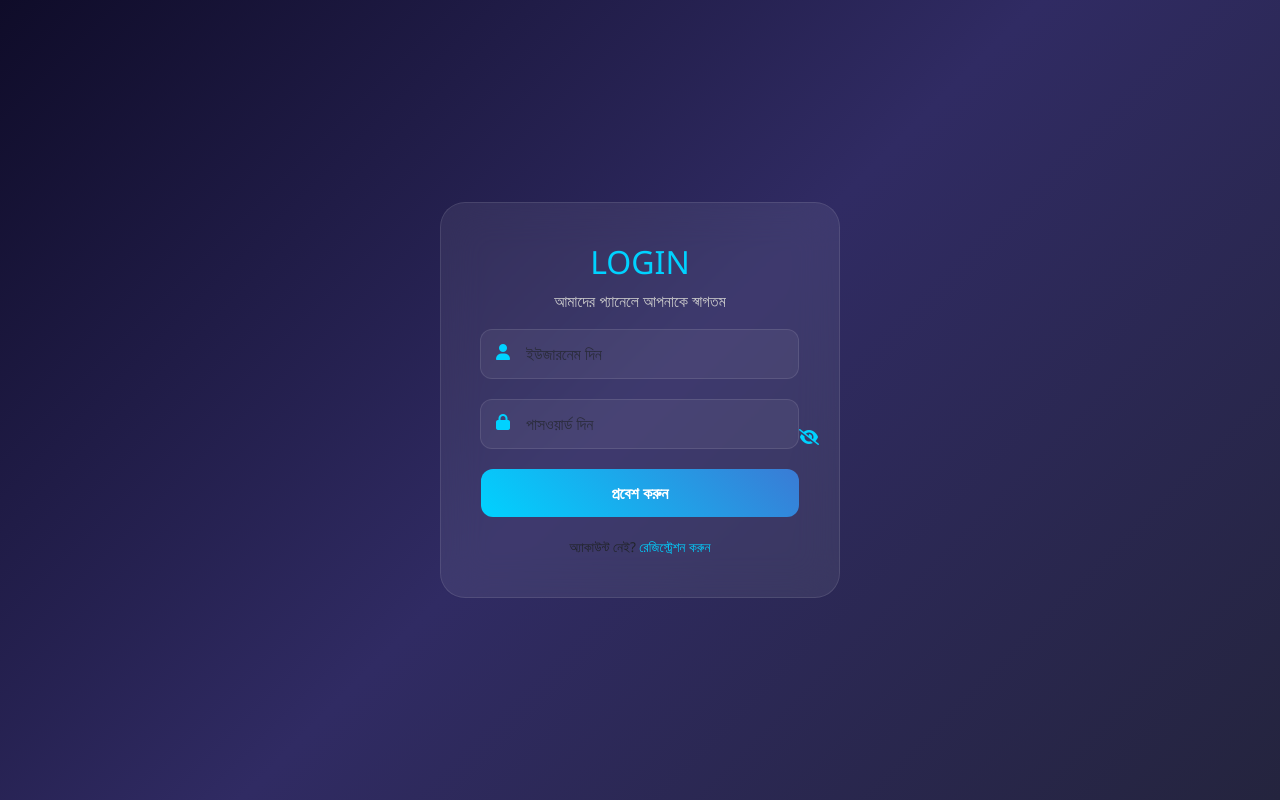
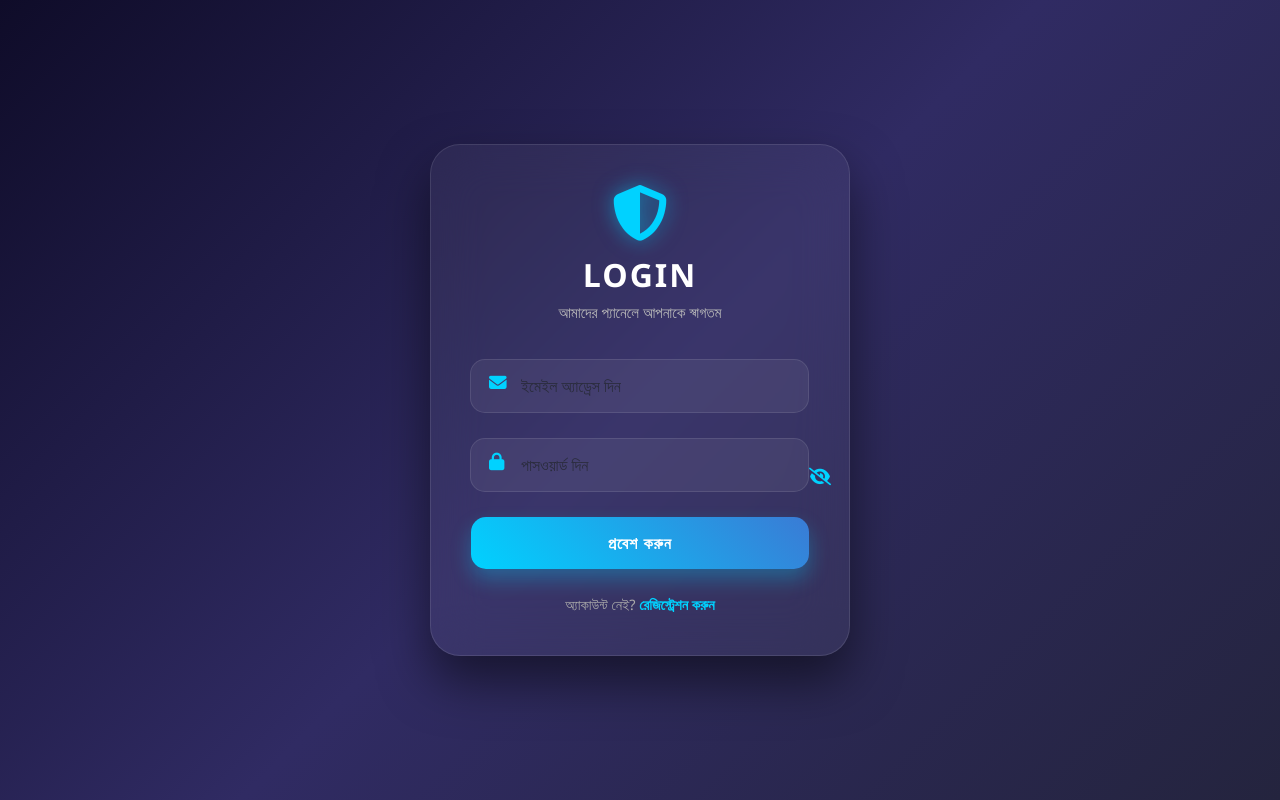
Before and after one commit to gaodhhdu1771/check-by-gourab-v1, a website: page public/login.html in a window 1280 px wide. Drawn offline with nearby package versions, Linux system fonts and the light colour scheme; no server answers.

Commit message:
Update login.html

```diff
--- a/public/login.html
+++ b/public/login.html
@@ -3,44 +3,150 @@
 <head>
     <meta charset="UTF-8">
     <meta name="viewport" content="width=device-width, initial-scale=1.0">
-    <title>Login | Secure Panel</title>
+    <title>Login | Check by Gourab-v1</title>
     <link href="https://cdn.jsdelivr.net/npm/bootstrap@5.3.0/dist/css/bootstrap.min.css" rel="stylesheet">
     <link rel="stylesheet" href="https://cdnjs.cloudflare.com/ajax/libs/font-awesome/6.4.0/css/all.min.css">
     <style>
-        body { background: linear-gradient(135deg, #0f0c29, #302b63, #24243e); height: 100vh; display: flex; align-items: center; justify-content: center; font-family: 'Segoe UI', sans-serif; }
-        .auth-card { background: rgba(255, 255, 255, 0.07); backdrop-filter: blur(20px); border: 1px solid rgba(255, 255, 255, 0.1); border-radius: 25px; padding: 40px; width: 100%; max-width: 400px; text-align: center; }
-        .input-group { position: relative; margin-bottom: 20px; }
-        .input-group i { position: absolute; left: 15px; top: 15px; color: #00d2ff; z-index: 10; }
-        .form-control { background: rgba(255, 255, 255, 0.05) !important; border: 1px solid rgba(255, 255, 255, 0.1) !important; border-radius: 12px !important; padding: 12px 45px !important; color: #fff !important; }
-        .toggle-password { position: absolute; right: 15px; top: 15px; cursor: pointer; color: #aaa; z-index: 10; }
-        .btn-auth { background: linear-gradient(45deg, #00d2ff, #3a7bd5); border: none; border-radius: 12px; padding: 12px; width: 100%; color: #fff; font-weight: bold; }
+        :root {
+            --accent: #00d2ff;
+            --bg-dark: #0f0c29;
+        }
+        body {
+            background: linear-gradient(135deg, #0f0c29, #302b63, #24243e);
+            height: 100vh;
+            display: flex;
+            align-items: center;
+            justify-content: center;
+            font-family: 'Segoe UI', sans-serif;
+            overflow: hidden;
+            margin: 0;
+        }
+        .auth-card {
+            background: rgba(255, 255, 255, 0.05);
+            backdrop-filter: blur(25px);
+            border: 1px solid rgba(255, 255, 255, 0.1);
+            border-radius: 30px;
+            padding: 40px;
+            width: 90%;
+            max-width: 420px;
+            text-align: center;
+            box-shadow: 0 25px 50px rgba(0, 0, 0, 0.5);
+            animation: slideUp 0.8s cubic-bezier(0.2, 0.8, 0.2, 1);
+        }
+        @keyframes slideUp {
+            from { opacity: 0; transform: translateY(40px); }
+            to { opacity: 1; transform: translateY(0); }
+        }
+        .logo-area i { font-size: 3.5rem; color: var(--accent); margin-bottom: 15px; filter: drop-shadow(0 0 10px rgba(0, 210, 255, 0.5)); }
+        .input-group { position: relative; margin-bottom: 25px; }
+        .input-group i { position: absolute; left: 18px; top: 15px; color: var(--accent); z-index: 10; font-size: 1.1rem; }
+        .form-control {
+            background: rgba(255, 255, 255, 0.06) !important;
+            border: 1px solid rgba(255, 255, 255, 0.1) !important;
+            border-radius: 15px !important;
+            padding: 14px 14px 14px 50px !important;
+            color: #fff !important;
+            transition: 0.3s;
+        }
+        .form-control:focus {
+            border-color: var(--accent) !important;
+            box-shadow: 0 0 15px rgba(0, 210, 255, 0.2) !important;
+            background: rgba(255, 255, 255, 0.1) !important;
+        }
+        .toggle-password { position: absolute; right: 18px; top: 15px; cursor: pointer; color: #777; z-index: 10; }
+        .btn-auth {
+            background: linear-gradient(45deg, #00d2ff, #3a7bd5);
+            border: none;
+            border-radius: 15px;
+            padding: 14px;
+            width: 100%;
+            color: #fff;
+            font-weight: 800;
+            letter-spacing: 1px;
+            text-transform: uppercase;
+            transition: 0.4s;
+            box-shadow: 0 10px 20px rgba(0, 210, 255, 0.3);
+        }
+        .btn-auth:hover { transform: translateY(-3px); box-shadow: 0 15px 25px rgba(0, 210, 255, 0.4); opacity: 0.9; }
+
+        /* ডাইনামিক মেসেজ স্টাইল */
+        #dynamicMsg { color: #bbb; margin-bottom: 35px; font-size: 0.95rem; line-height: 1.4; }
     </style>
 </head>
 <body>
     <div class="auth-card">
-        <h2 style="color: #00d2ff;">LOGIN</h2>
-        <p style="color: #ccc;">আমাদের প্যানেলে আপনাকে স্বাগতম</p>
+        <div class="logo-area"><i class="fas fa-shield-alt"></i></div>
+        <h2 style="color: #fff; font-weight: 800; letter-spacing: 2px;">LOGIN</h2>
+
+        <p id="dynamicMsg">Loading settings...</p>
+
         <form id="loginForm">
             <div class="input-group">
-                <i class="fas fa-user"></i>
-                <input type="text" class="form-control" placeholder="ইউজারনেম দিন" required>
+                <i class="fas fa-envelope"></i>
+                <input type="email" id="email" class="form-control" placeholder="ইমেইল অ্যাড্রেস দিন" required>
             </div>
             <div class="input-group">
                 <i class="fas fa-lock"></i>
                 <input type="password" id="password" class="form-control" placeholder="পাসওয়ার্ড দিন" required>
-                <span class="toggle-password" onclick="togglePass('password', 'eyeIcon')"><i class="fas fa-eye-slash" id="eyeIcon"></i></span>
+                <span class="toggle-password" onclick="togglePass()"><i class="fas fa-eye-slash" id="eyeIcon"></i></span>
             </div>
             <button type="submit" class="btn-auth">প্রবেশ করুন</button>
         </form>
-        <div style="margin-top: 20px; font-size: 0.85rem;">অ্যাকাউন্ট নেই? <a href="register.html" style="color: #00d2ff; text-decoration: none;">রেজিস্ট্রেশন করুন</a></div>
+
+        <div style="margin-top: 25px; font-size: 0.9rem; color: #aaa;">
+            অ্যাকাউন্ট নেই? <a href="register.html" style="color: var(--accent); text-decoration: none; font-weight: bold;">রেজিস্ট্রেশন করুন</a>
+        </div>
     </div>
+
     <script>
-        function togglePass(inputId, iconId) {
-            const input = document.getElementById(inputId);
-            const icon = document.getElementById(iconId);
-            if (input.type === "password") { input.type = "text"; icon.classList.replace("fa-eye-slash", "fa-eye"); }
-            else { input.type = "password"; icon.classList.replace("fa-eye", "fa-eye-slash"); }
+        // ১. পেজ লোড হলে অ্যাডমিনের সেট করা মেসেজ নিয়ে আসা
+        window.onload = async () => {
+            try {
+                const res = await fetch('/api/admin/get-settings');
+                const settings = await res.json();
+                document.getElementById('dynamicMsg').innerText = settings.loginWelcomeMessage || "আমাদের প্যানেলে আপনাকে স্বাগতম";
+            } catch (err) {
+                document.getElementById('dynamicMsg').innerText = "আমাদের প্যানেলে আপনাকে স্বাগতম";
+            }
+        };
+
+        function togglePass() {
+            const input = document.getElementById('password');
+            const icon = document.getElementById('eyeIcon');
+            if (input.type === "password") {
+                input.type = "text";
+                icon.classList.replace("fa-eye-slash", "fa-eye");
+            } else {
+                input.type = "password";
+                icon.classList.replace("fa-eye", "fa-eye-slash");
+            }
         }
+
+        // ২. লগইন ফাংশন
+        document.getElementById('loginForm').addEventListener('submit', async (e) => {
+            e.preventDefault();
+            const email = document.getElementById('email').value;
+            const password = document.getElementById('password').value;
+
+            try {
+                const res = await fetch('/api/auth/login', {
+                    method: 'POST',
+                    headers: { 'Content-Type': 'application/json' },
+                    body: JSON.stringify({ email, password })
+                });
+                const data = await res.json();
+
+                if (res.ok) {
+                    alert(data.message);
+                    window.location.href = data.redirect;
+                } else {
+                    // সার্ভার থেকে আসা সঠিক এরর মেসেজ (যেমন: "Account Blocked" বা "Wrong Password")
+                    alert(data.error);
+                }
+            } catch (err) {
+                alert("কানেকশন এরর! দয়া করে রেন্ডার লিংক ব্যবহার করুন (লোকাল ফাইল নয়)।");
+            }
+        });
     </script>
 </body>
 </html>
```
